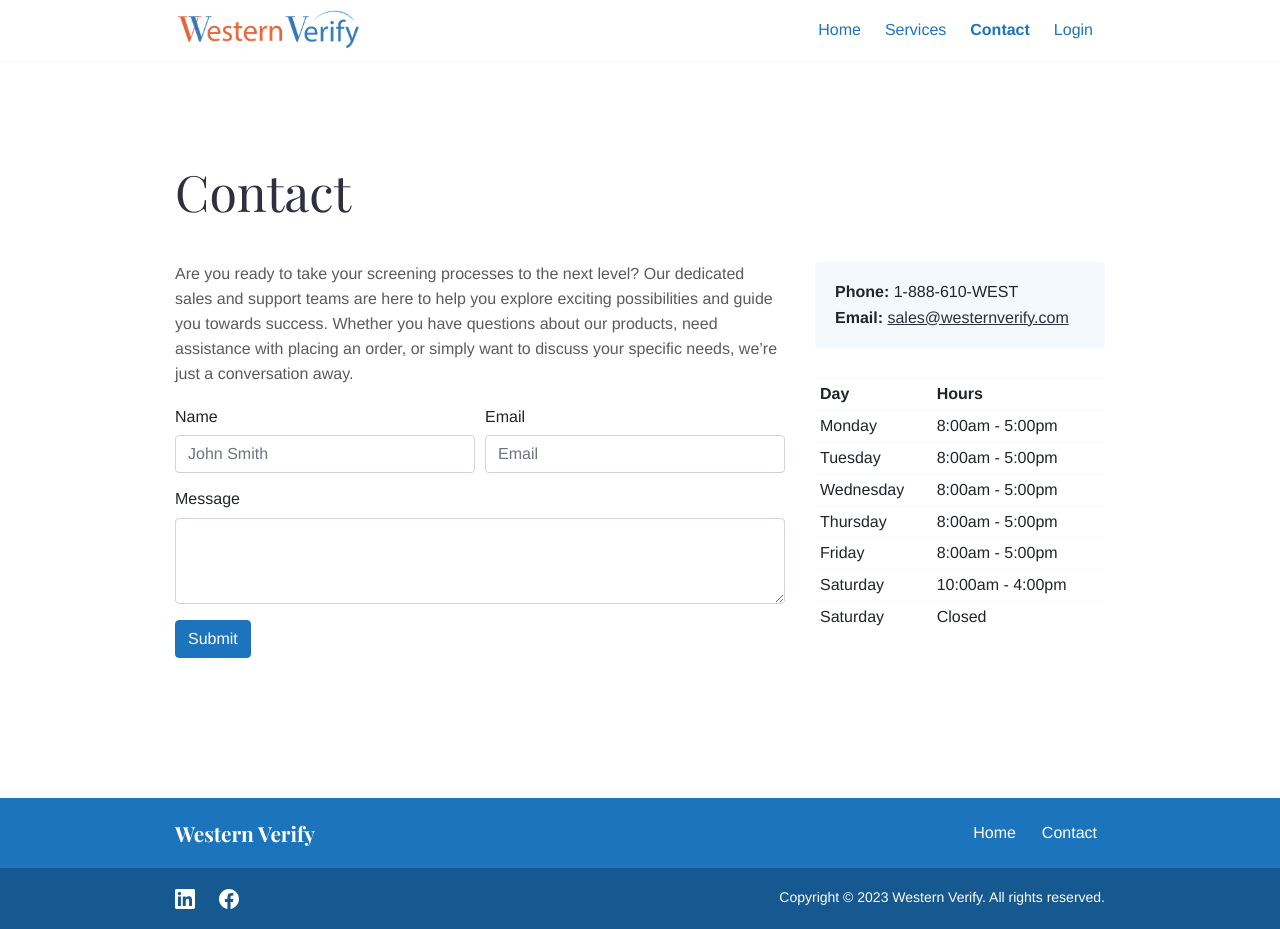
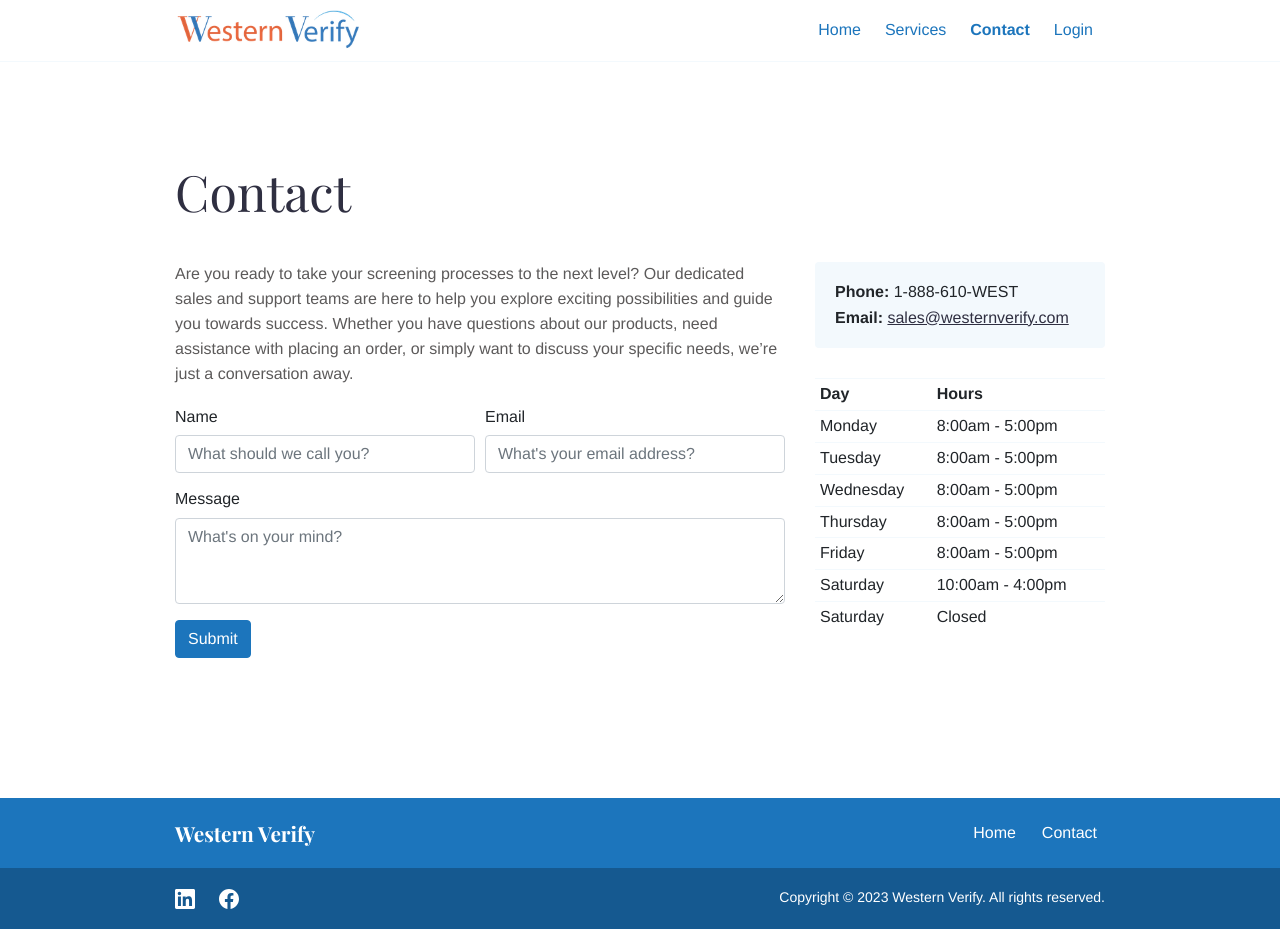
Before and after one commit to westernverify/westernverify.com, a Jekyll site: the page built from contact.md, in a window 1280 px wide. Built offline with Jekyll 4.4.1, drawn with Linux system fonts in a browser that asks for light colours.

Commit message:
Update contact form

```diff
--- a/_layouts/contact.html
+++ b/_layouts/contact.html
@@ -9,12 +9,12 @@ bodyClass: "page-contact"
         <div class="service service-single">
             <h1 class="title">{{page.title}}</h1>
             <div class="row mt-4">
-                <div class="col-md-8 mb-4">
+                <div class="col-12 col-lg-8 mb-4">
                     <div class="content">
                         {{content}}
                     </div>
                 </div>
-                <div class="col-md-4">
+                <div class="col-12 col-lg-4">
                     <div class="content">
                         {% include call.html show_button=false %}
                         <table>
--- a/contact.md
+++ b/contact.md
@@ -6,20 +6,23 @@ description: Contact
 
 Are you ready to take your screening processes to the next level? Our dedicated sales and support teams are here to help you explore exciting possibilities and guide you towards success. Whether you have questions about our products, need assistance with placing an order, or simply want to discuss your specific needs, we're just a conversation away.
 
-<form name="contact" netlify method="POST">
+<form name="contact" method="POST" netlify>
   <div class="form-row">
     <div class="form-group col-md-6">
       <label for="name">Name</label>
-      <input type="text" class="form-control" id="name" name="name" placeholder="John Smith">
+      <input type="text" class="form-control" id="name" name="name" placeholder="What should we call you?">
     </div>
     <div class="form-group col-md-6">
       <label for="email">Email</label>
-      <input type="email" class="form-control" id="email" name="email" placeholder="Email">
+      <input type="email" class="form-control" id="email" name="email" placeholder="What's your email address?">
     </div>
   </div>
   <div class="form-group">
     <label for="message">Message</label>
-    <textarea class="form-control" id="message" name="message" rows="3"></textarea>
+    <textarea class="form-control" id="message" name="message" placeholder="What's on your mind?"
+      rows="3"></textarea>
   </div>
-  <button type="submit" class="btn btn-primary">Submit</button>
+  <div>
+    <button type="submit" class="btn btn-primary">Submit</button>
+  </div>
 </form>
```
